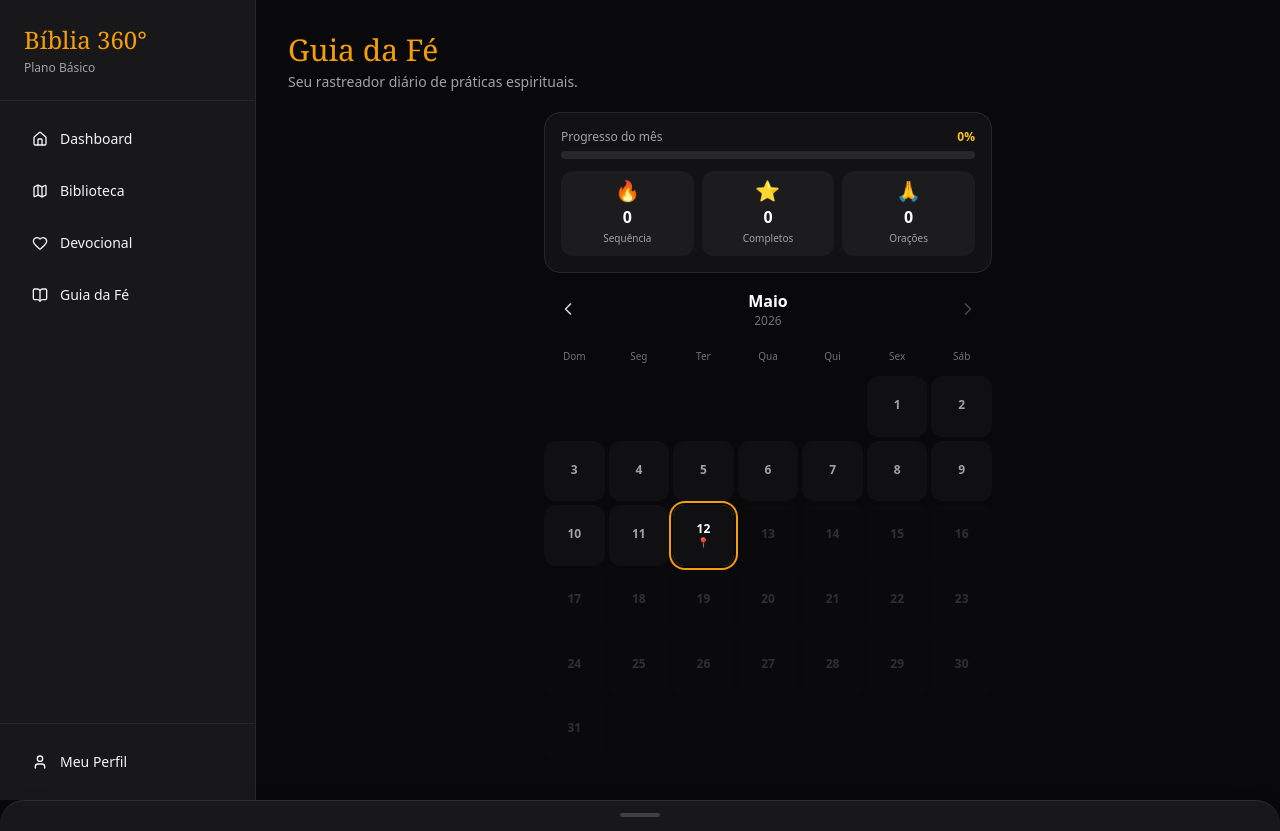
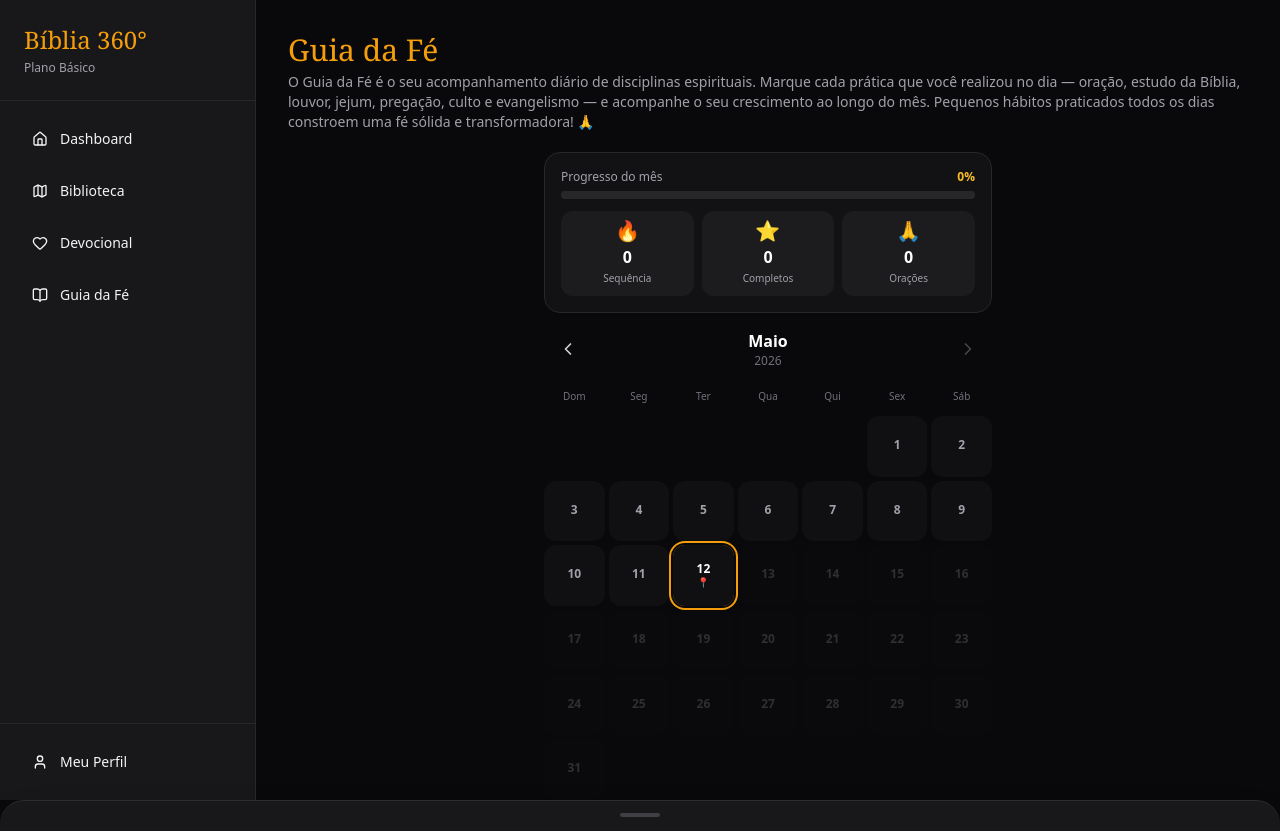
Before and after one commit to thiagow/app-bliblia360-user, a Next.js app: page /guia-da-fe in a window 1280 px wide. Before the commit the page ends 800 px from the top, so only its background shows below. Built offline with nearby package versions, Linux system fonts and the light colour scheme; no server answers; the database is empty; sample sign-in values are in the browser's storage.

Commit message:
docs(guia-da-fe): adiciona descrição detalhada e motivacional no cabeçalho da página

```diff
--- a/app/(app)/guia-da-fe/page.tsx
+++ b/app/(app)/guia-da-fe/page.tsx
@@ -18,7 +18,7 @@ export default async function GuiaDaFePage() {
       <header className="mb-5">
         <h1 className="text-2xl md:text-3xl font-serif text-amber-500">Guia da Fé</h1>
         <p className="text-sm text-zinc-400 mt-1">
-          Seu rastreador diário de práticas espirituais.
+          O Guia da Fé é o seu acompanhamento diário de disciplinas espirituais. Marque cada prática que você realizou no dia — oração, estudo da Bíblia, louvor, jejum, pregação, culto e evangelismo — e acompanhe o seu crescimento ao longo do mês. Pequenos hábitos praticados todos os dias constroem uma fé sólida e transformadora! 🙏
         </p>
       </header>
 
```
